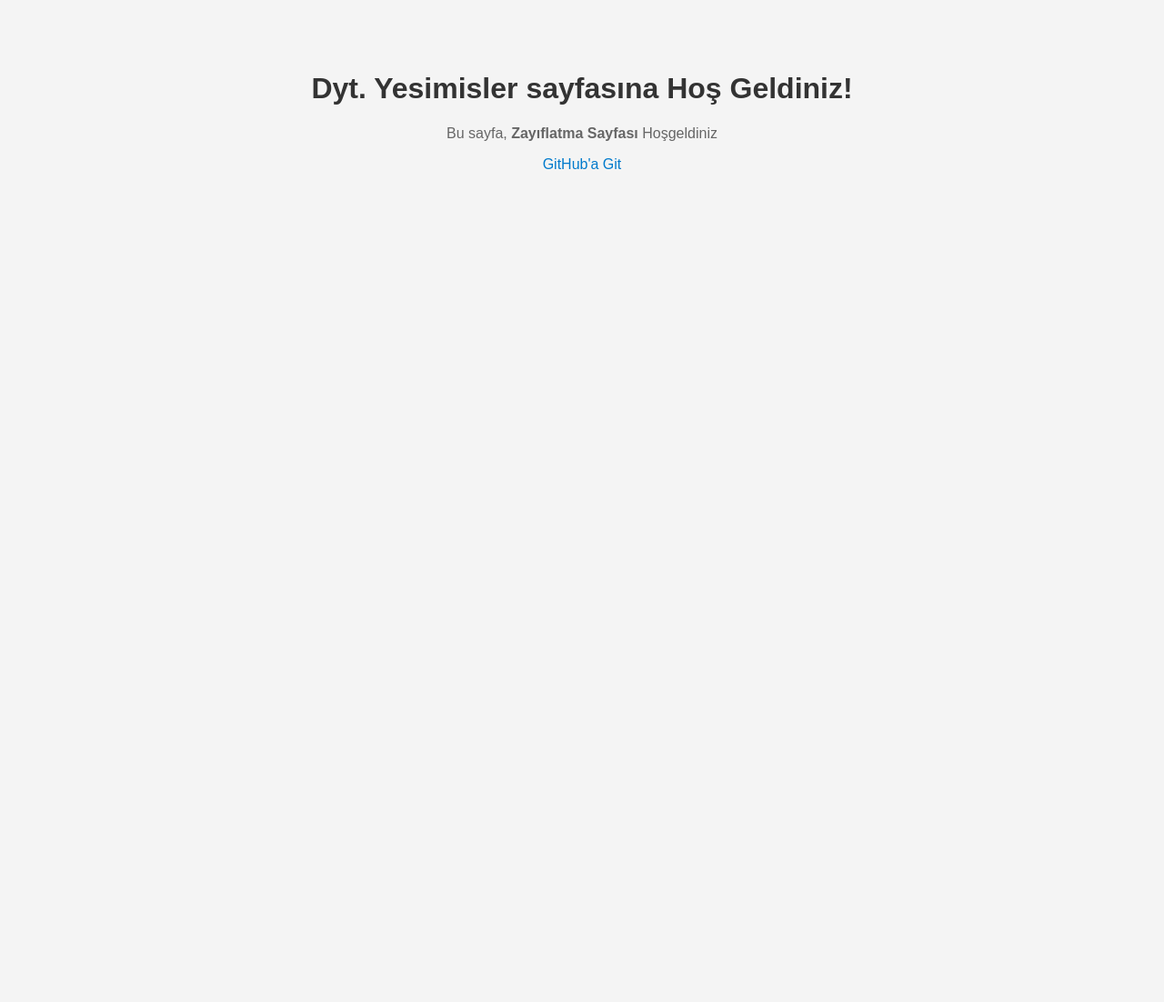
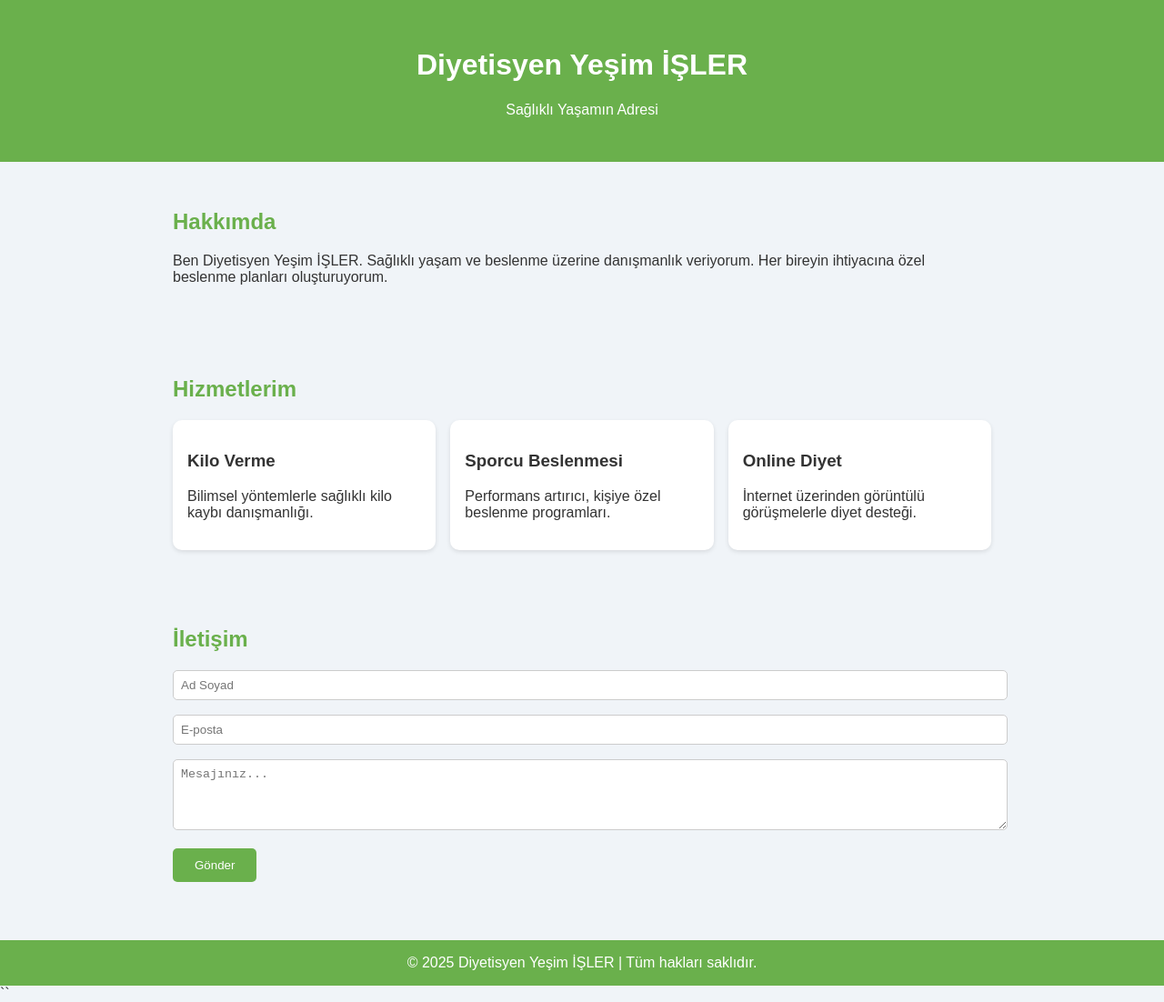
Before and after one commit to yesimisler/yesimisler.github.io, a plain HTML site: page index.html in a window 1280 px wide. Shown: the whole page at 91% size. Before the commit the page ends 800 px from the top, so only its background shows below. Drawn offline with Linux system fonts and the light colour scheme.

Commit message:
Update index.html

```diff
--- a/index.html
+++ b/index.html
@@ -3,29 +3,108 @@
 <head>
   <meta charset="UTF-8" />
   <meta name="viewport" content="width=device-width, initial-scale=1.0"/>
-  <title>Hoş Geldiniz</title>
+  <title>Diyetisyen Yeşim İŞLER</title>
   <style>
     body {
-      font-family: Arial, sans-serif;
-      text-align: center;
-      padding: 50px;
-      background-color: #f4f4f4;
-    }
-    h1 {
+      font-family: sans-serif;
+      margin: 0;
+      padding: 0;
+      background: #f0f4f8;
       color: #333;
     }
-    p {
-      color: #666;
+    header {
+      background-color: #6ab04c;
+      color: white;
+      padding: 2rem;
+      text-align: center;
     }
-    a {
-      color: #007acc;
-      text-decoration: none;
+    section {
+      padding: 2rem;
+      max-width: 900px;
+      margin: auto;
+    }
+    h2 {
+      color: #6ab04c;
+    }
+    .services {
+      display: grid;
+      grid-template-columns: repeat(auto-fit, minmax(250px, 1fr));
+      gap: 1rem;
+    }
+    .card {
+      background: white;
+      padding: 1rem;
+      border-radius: 10px;
+      box-shadow: 0 2px 5px rgba(0,0,0,0.1);
+    }
+    footer {
+      text-align: center;
+      padding: 1rem;
+      background: #6ab04c;
+      color: white;
+      margin-top: 2rem;
+    }
+    form input, form textarea {
+      width: 100%;
+      padding: 0.5rem;
+      margin-bottom: 1rem;
+      border: 1px solid #ccc;
+      border-radius: 5px;
+    }
+    form button {
+      background: #6ab04c;
+      color: white;
+      padding: 0.7rem 1.5rem;
+      border: none;
+      border-radius: 5px;
+      cursor: pointer;
     }
   </style>
 </head>
 <body>
-  <h1>Dyt. Yesimisler sayfasına Hoş Geldiniz!</h1>
-  <p>Bu sayfa, <strong>Zayıflatma Sayfası</strong> Hoşgeldiniz</p>
-  <p><a href="https://github.com/">GitHub'a Git</a></p>
+
+<header>
+  <h1>Diyetisyen Yeşim İŞLER</h1>
+  <p>Sağlıklı Yaşamın Adresi</p>
+</header>
+
+<section>
+  <h2>Hakkımda</h2>
+  <p>Ben Diyetisyen Yeşim İŞLER. Sağlıklı yaşam ve beslenme üzerine danışmanlık veriyorum. Her bireyin ihtiyacına özel beslenme planları oluşturuyorum.</p>
+</section>
+
+<section>
+  <h2>Hizmetlerim</h2>
+  <div class="services">
+    <div class="card">
+      <h3>Kilo Verme</h3>
+      <p>Bilimsel yöntemlerle sağlıklı kilo kaybı danışmanlığı.</p>
+    </div>
+    <div class="card">
+      <h3>Sporcu Beslenmesi</h3>
+      <p>Performans artırıcı, kişiye özel beslenme programları.</p>
+    </div>
+    <div class="card">
+      <h3>Online Diyet</h3>
+      <p>İnternet üzerinden görüntülü görüşmelerle diyet desteği.</p>
+    </div>
+  </div>
+</section>
+
+<section>
+  <h2>İletişim</h2>
+  <form>
+    <input type="text" placeholder="Ad Soyad" required>
+    <input type="email" placeholder="E-posta" required>
+    <textarea rows="4" placeholder="Mesajınız..." required></textarea>
+    <button type="submit">Gönder</button>
+  </form>
+</section>
+
+<footer>
+  &copy; 2025 Diyetisyen Yeşim İŞLER | Tüm hakları saklıdır.
+</footer>
+
 </body>
 </html>
+``
```
